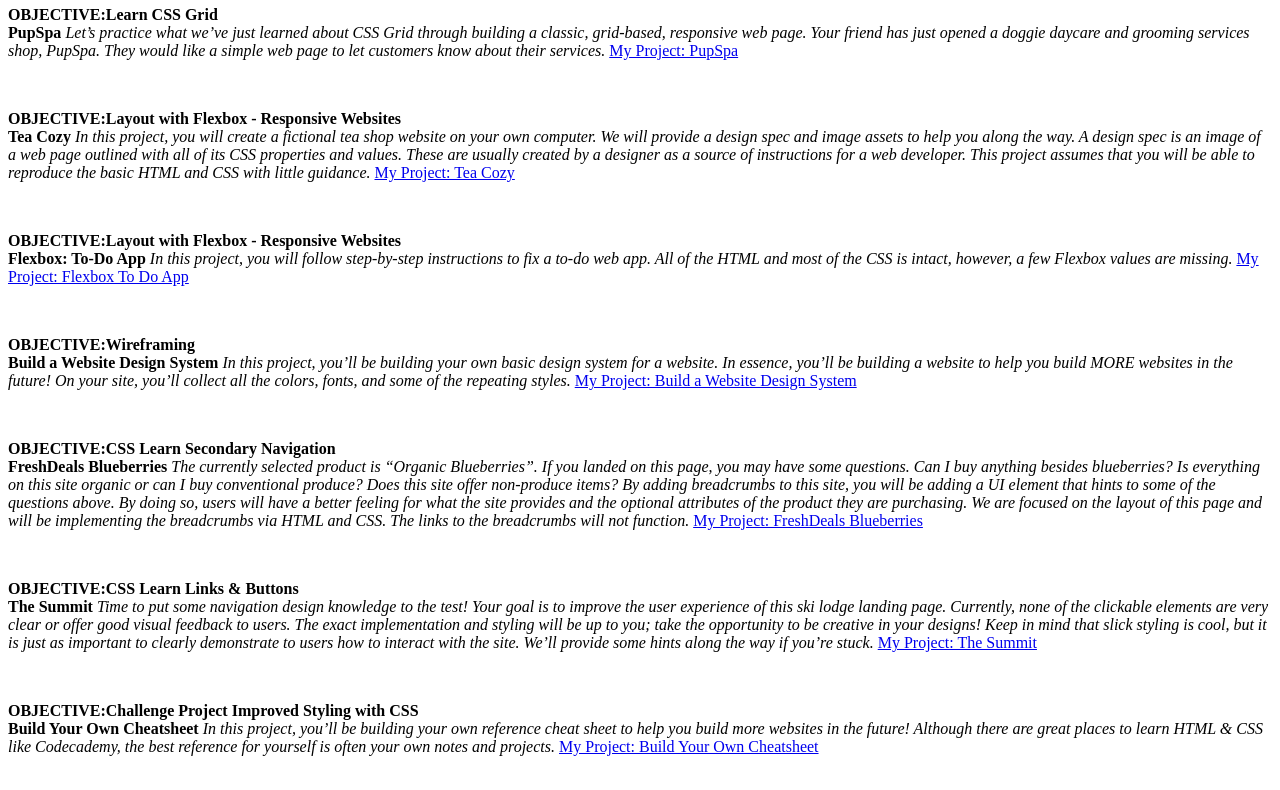
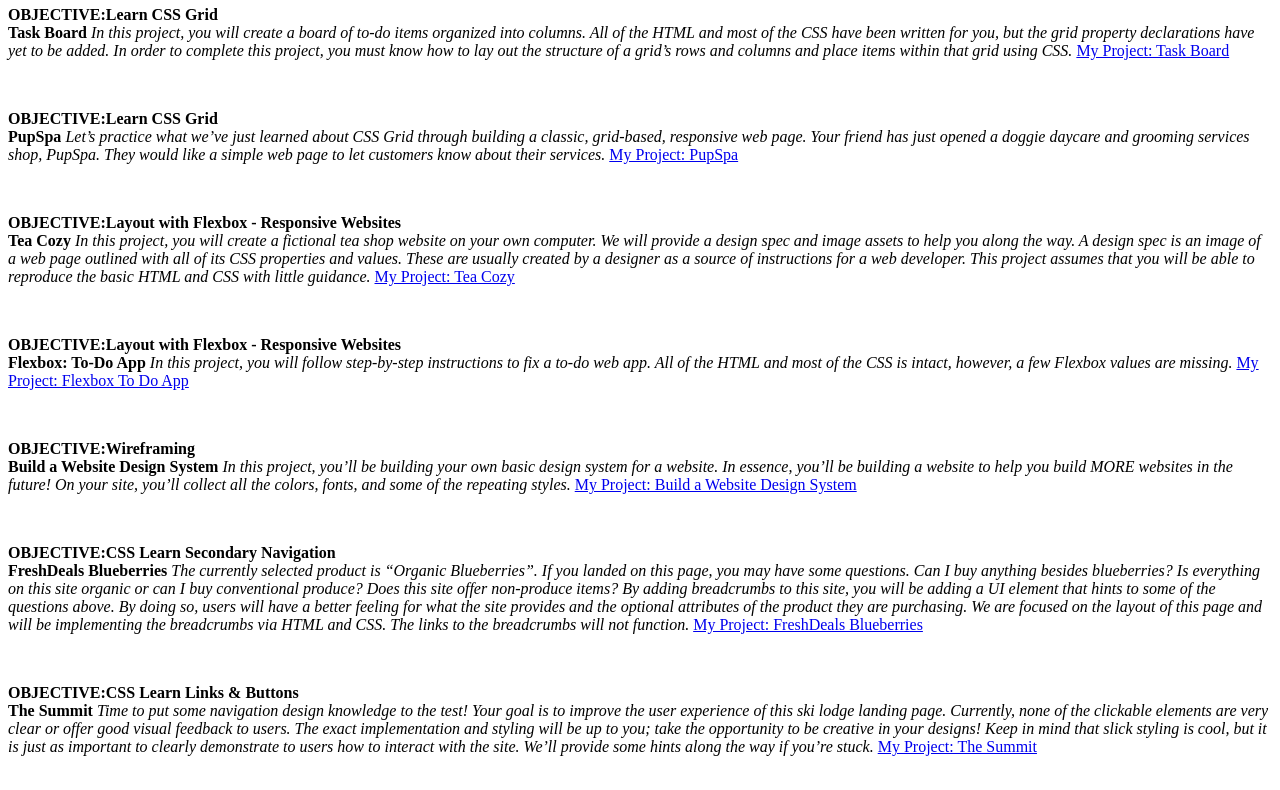
Before and after one commit to Roannej/Roannej.github.io, a plain HTML site: page index.html in a window 1280 px wide. Shown: the part 192-982 px from the top of the page. Drawn offline with Linux system fonts and the light colour scheme.

Commit message:
Add Task Board link
Codecademy Project Learn CSS Grid

```diff
--- a/index.html
+++ b/index.html
@@ -7,6 +7,14 @@
   <p><a href="https://roannej.github.io/responsive-club/">Challenge Project: Responsive Club</a></p>
 
   <h1>CSS</h1>
+
+  <p><strong>OBJECTIVE&colon;Learn CSS Grid</strong>
+  <br><strong>Task Board</strong>
+  <em>In this project, you will create a board of to-do items organized into columns.
+    All of the HTML and most of the CSS have been written for you, but the grid property declarations have yet to be added.
+  In order to complete this project, you must know how to lay out the structure of a grid’s rows and columns and place items
+    within that grid using CSS.</em>
+  <a href="https://roannej.github.io/task-board/" target="_blank">My Project: Task Board</a></p><br>
 
   <p><strong>OBJECTIVE&colon;Learn CSS Grid</strong>
   <br><strong>PupSpa</strong>
```
